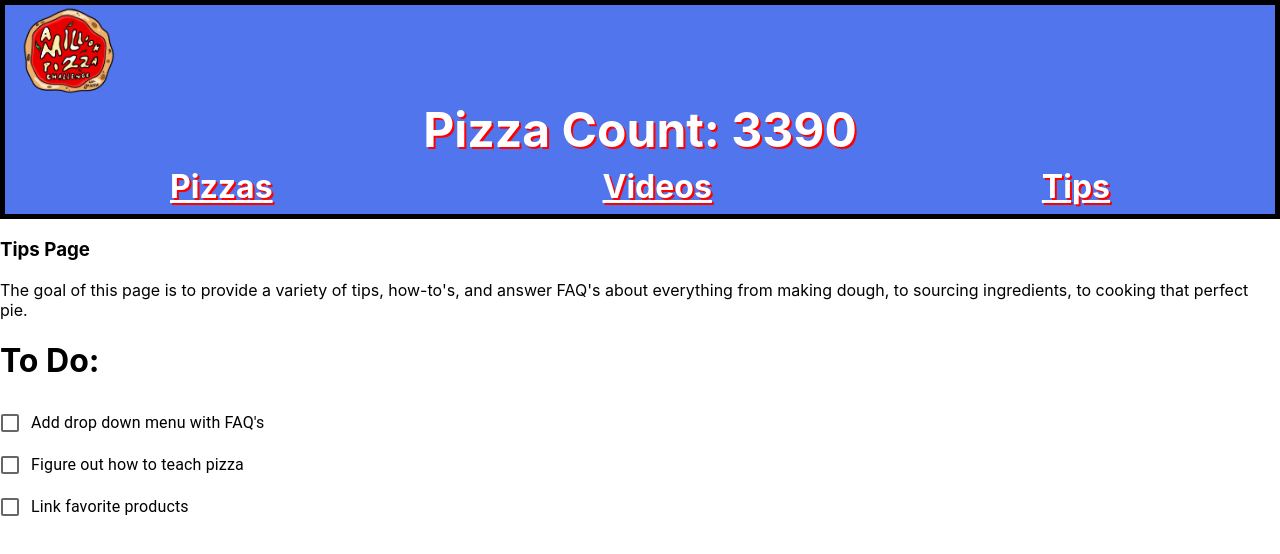
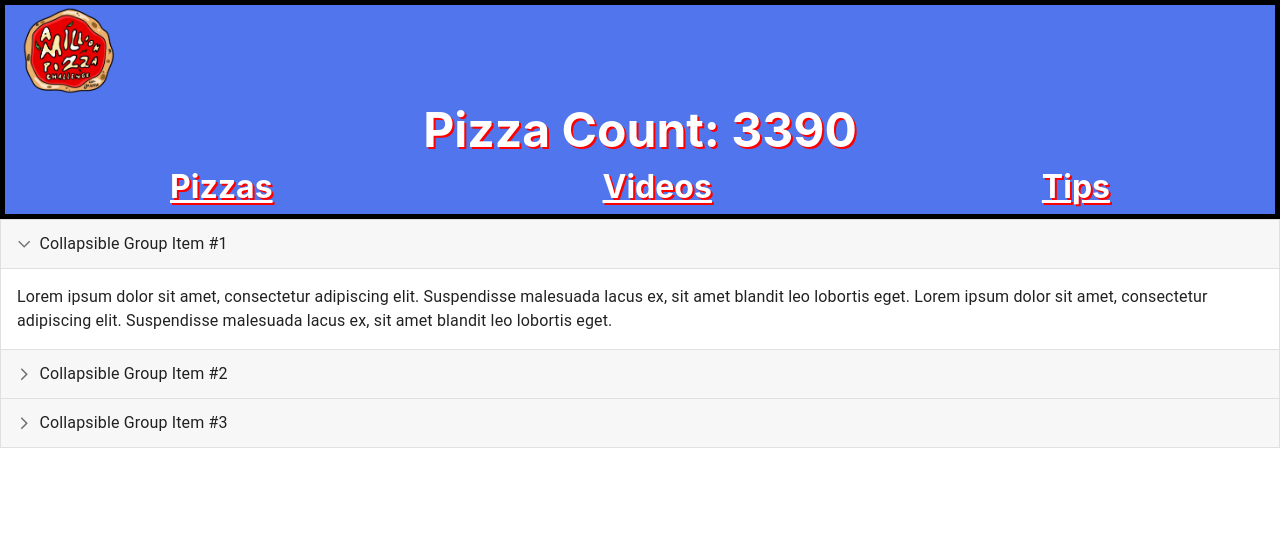
Before and after one commit to jasper-gordon/A-Million-Pizza, a React (Create React App) app: page /tips in a window 1280 px wide. Shown: the top 554 px of the page. Built offline with nearby package versions, Linux system fonts and the light colour scheme.

Commit message:
feat: Added generic accordion layout to Tips page

```diff
--- a/package.json
+++ b/package.json
@@ -5,7 +5,8 @@
   "dependencies": {
     "@emotion/react": "^11.10.4",
     "@emotion/styled": "^11.10.4",
-    "@mui/material": "^5.10.9",
+    "@mui/icons-material": "^5.10.9",
+    "@mui/material": "^5.10.10",
     "@testing-library/jest-dom": "^5.16.5",
     "@testing-library/react": "^13.4.0",
     "@testing-library/user-event": "^13.5.0",
--- a/src/App.js
+++ b/src/App.js
@@ -10,9 +10,6 @@
 
 
 function App() {
-
-
-
 
   return (
     <>
--- /dev/null
+++ b/src/components/CustomizedAccordion.js
@@ -0,0 +1,96 @@
+import * as React from 'react';
+import { styled } from '@mui/material/styles';
+import ArrowForwardIosSharpIcon from '@mui/icons-material/ArrowForwardIosSharp';
+import MuiAccordion from '@mui/material/Accordion';
+import MuiAccordionSummary from '@mui/material/AccordionSummary';
+import MuiAccordionDetails from '@mui/material/AccordionDetails';
+import Typography from '@mui/material/Typography';
+
+const Accordion = styled((props) => (
+  <MuiAccordion disableGutters elevation={0} square {...props} />
+))(({ theme }) => ({
+  border: `1px solid ${theme.palette.divider}`,
+  '&:not(:last-child)': {
+    borderBottom: 0,
+  },
+  '&:before': {
+    display: 'none',
+  },
+}));
+
+const AccordionSummary = styled((props) => (
+  <MuiAccordionSummary
+    expandIcon={<ArrowForwardIosSharpIcon sx={{ fontSize: '0.9rem' }} />}
+    {...props}
+  />
+))(({ theme }) => ({
+  backgroundColor:
+    theme.palette.mode === 'dark'
+      ? 'rgba(255, 255, 255, .05)'
+      : 'rgba(0, 0, 0, .03)',
+  flexDirection: 'row-reverse',
+  '& .MuiAccordionSummary-expandIconWrapper.Mui-expanded': {
+    transform: 'rotate(90deg)',
+  },
+  '& .MuiAccordionSummary-content': {
+    marginLeft: theme.spacing(1),
+  },
+}));
+
+const AccordionDetails = styled(MuiAccordionDetails)(({ theme }) => ({
+  padding: theme.spacing(2),
+  borderTop: '1px solid rgba(0, 0, 0, .125)',
+}));
+
+export default function CustomizedAccordion() {
+  const [expanded, setExpanded] = React.useState('panel1');
+
+  const handleChange = (panel) => (event, newExpanded) => {
+    setExpanded(newExpanded ? panel : false);
+  };
+
+
+  return (
+    <div>
+      <Accordion expanded={expanded === 'panel1'} onChange={handleChange('panel1')}>
+        <AccordionSummary aria-controls="panel1d-content" id="panel1d-header">
+          <Typography>Collapsible Group Item #1</Typography>
+        </AccordionSummary>
+        <AccordionDetails>
+          <Typography>
+            Lorem ipsum dolor sit amet, consectetur adipiscing elit. Suspendisse
+            malesuada lacus ex, sit amet blandit leo lobortis eget. Lorem ipsum dolor
+            sit amet, consectetur adipiscing elit. Suspendisse malesuada lacus ex,
+            sit amet blandit leo lobortis eget.
+          </Typography>
+        </AccordionDetails>
+      </Accordion>
+      <Accordion expanded={expanded === 'panel2'} onChange={handleChange('panel2')}>
+        <AccordionSummary aria-controls="panel2d-content" id="panel2d-header">
+          <Typography>Collapsible Group Item #2</Typography>
+        </AccordionSummary>
+        <AccordionDetails>
+          <Typography>
+            Lorem ipsum dolor sit amet, consectetur adipiscing elit. Suspendisse
+            malesuada lacus ex, sit amet blandit leo lobortis eget. Lorem ipsum dolor
+            sit amet, consectetur adipiscing elit. Suspendisse malesuada lacus ex,
+            sit amet blandit leo lobortis eget.
+          </Typography>
+        </AccordionDetails>
+      </Accordion>
+      <Accordion expanded={expanded === 'panel3'} onChange={handleChange('panel3')}>
+        <AccordionSummary aria-controls="panel3d-content" id="panel3d-header">
+          <Typography>Collapsible Group Item #3</Typography>
+        </AccordionSummary>
+        <AccordionDetails>
+          <Typography>
+            Lorem ipsum dolor sit amet, consectetur adipiscing elit. Suspendisse
+            malesuada lacus ex, sit amet blandit leo lobortis eget. Lorem ipsum dolor
+            sit amet, consectetur adipiscing elit. Suspendisse malesuada lacus ex,
+            sit amet blandit leo lobortis eget.
+          </Typography>
+        </AccordionDetails>
+      </Accordion>
+    </div>
+  );
+}
--- a/src/components/Home.js
+++ b/src/components/Home.js
@@ -19,6 +19,7 @@
 
 // console.log(YT_URL)
 
+console.log("Hello")
 const observer = new IntersectionObserver((entries) => {
   entries.forEach((entry) => {
     console.log(entry)
@@ -31,13 +32,15 @@
 })
 
 const hiddenElements = document.querySelectorAll('.hidden')
+console.log(hiddenElements)
 hiddenElements.forEach((el) => observer.observe(el))
 
 
 
 
 export const Home = () => {
-    return(
+  console.log("Here comes a new Home component")
+  return(
       <>
    <div className='home-text'>
    <div className='home-div hidden'>
--- a/src/components/Tips.js
+++ b/src/components/Tips.js
@@ -2,7 +2,7 @@
 import FormGroup from '@mui/material/FormGroup';
 import FormControlLabel from '@mui/material/FormControlLabel';
 import Checkbox from '@mui/material/Checkbox';
-
+import CustomizedAccordion from './CustomizedAccordion';
 
 
 
@@ -12,16 +12,8 @@
   return (
     <>
   <div className='BackColor'>
-  <h3> Tips Page </h3>
-  <p>The goal of this page is to provide a variety of tips, how-to's,
-    and answer FAQ's about everything from making dough, to sourcing ingredients, to cooking that perfect pie.
-  </p>
-  <h1> To Do:</h1>
-   <FormGroup>
-      <FormControlLabel control={<Checkbox />} label="Add drop down menu with FAQ's" />
-      <FormControlLabel control={<Checkbox />} label="Figure out how to teach pizza" />
-      <FormControlLabel control={<Checkbox />} label="Link favorite products" />
-    </FormGroup>
+
+    <CustomizedAccordion></CustomizedAccordion>
     </div>
   </>
   )
```
Also changed, not shown: 1 other file (tests, documents, lock files or other folders).
